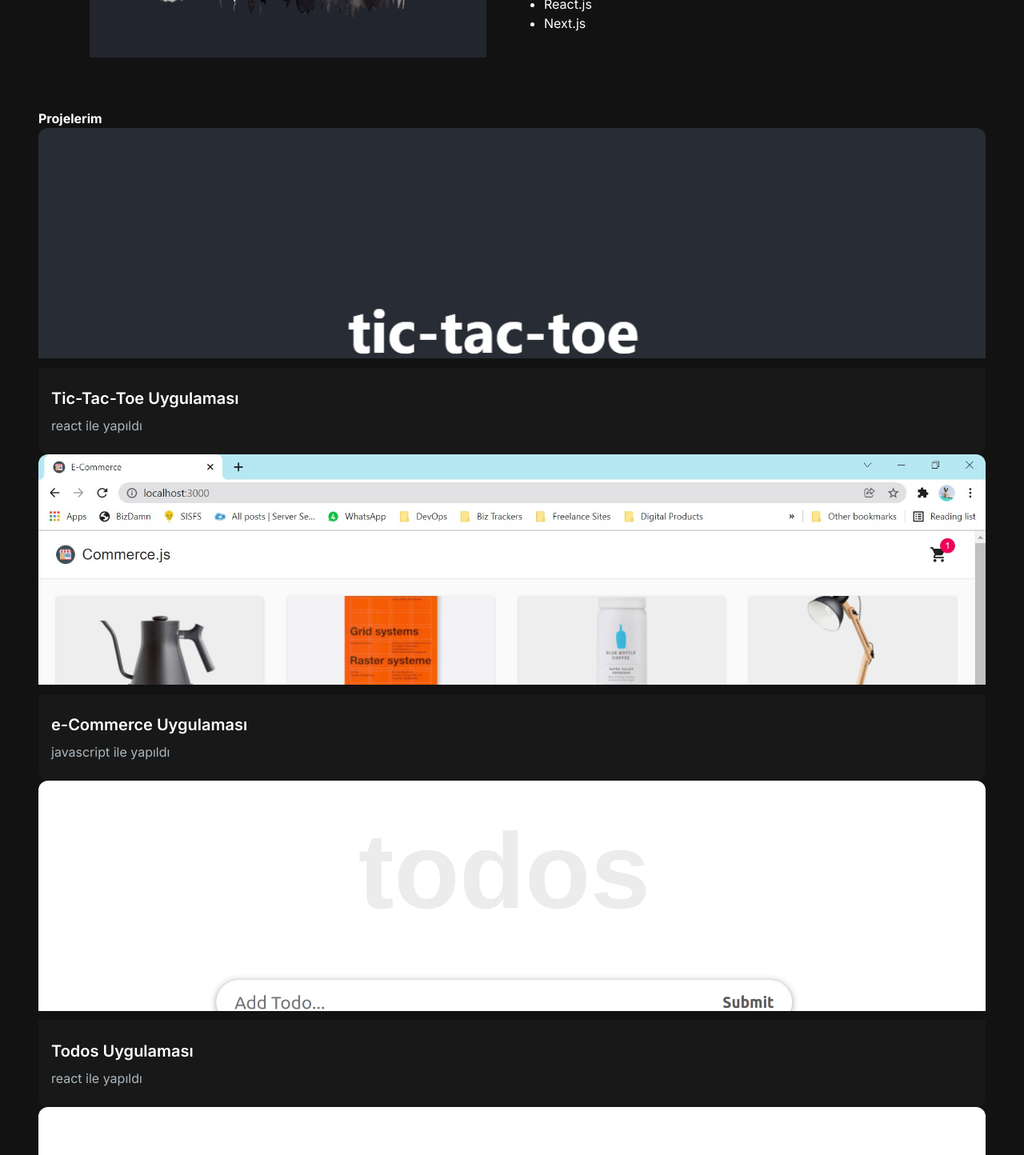
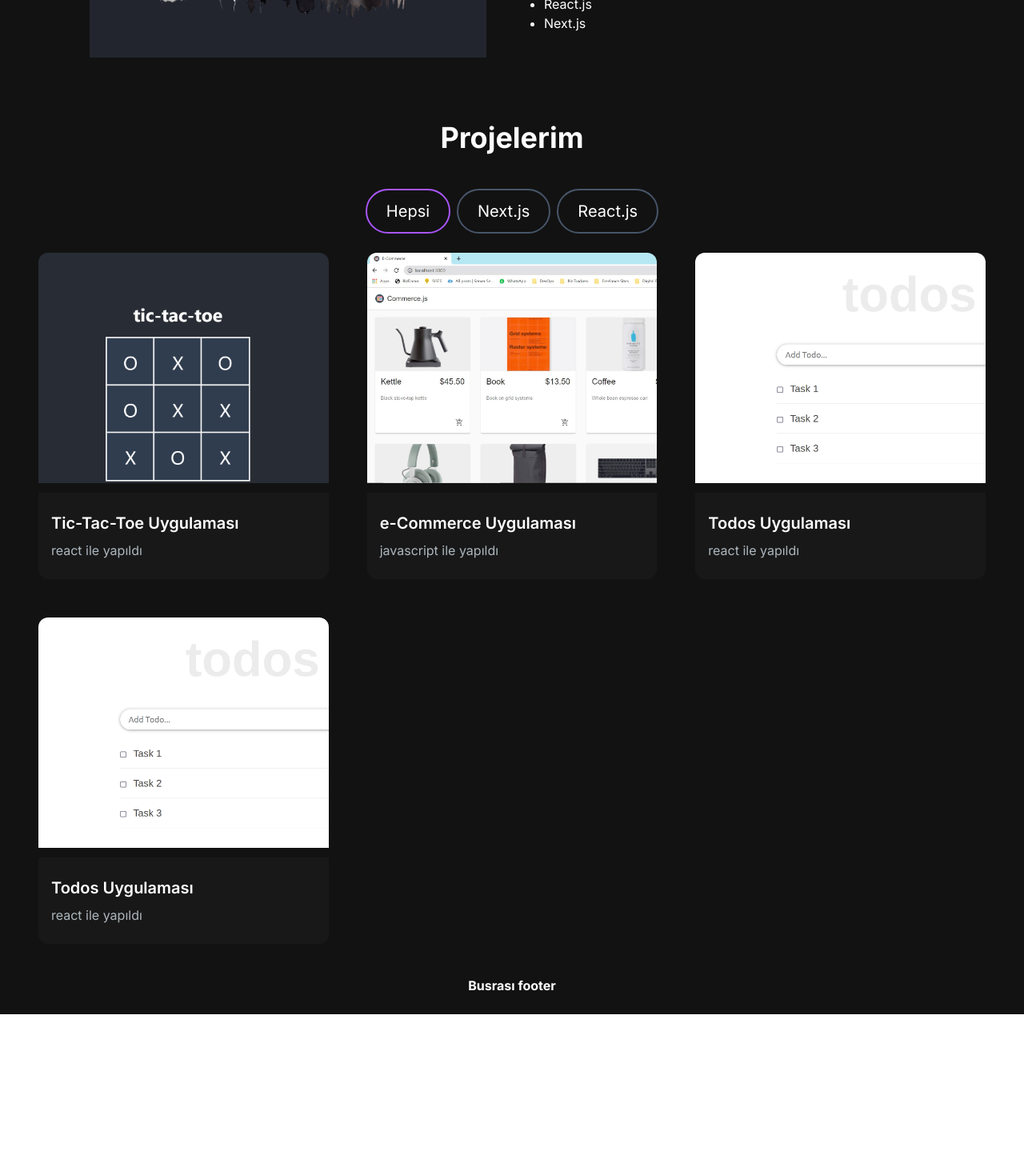
Before and after one commit to Busra-Ordu/PortfolioWebsiteWithNextJs, a Next.js app: page / in a window 1280 px wide. Shown: the part 1000-2444 px from the top of the page at 80% size. After the commit the page ends 2268 px from the top, so only its background shows below. Built offline with nearby package versions, Linux system fonts and the light colour scheme.

Commit message:
project kısmı detay ekleniyor

```diff
--- a/src/app/components/Footer.jsx
+++ b/src/app/components/Footer.jsx
@@ -2,7 +2,11 @@ import React from 'react'
 
 const Footer = () => {
   return (
-    <div>Busrası footer</div>
+    <section>
+      <div className=' flex flex-row justify-center items-center gap-2 py-6'>
+      <h1 className='text-white font-bold'>Busrası footer</h1>
+      </div>
+    </section>
   )
 }
 
--- a/src/app/components/Projects.jsx
+++ b/src/app/components/Projects.jsx
@@ -7,7 +7,7 @@ const projectData = [
     title: "Tic-Tac-Toe Uygulaması",
     description: "react ile yapıldı",
     image: "/images/projects/tic-tac-toe.png",
-    tag: ["All","Web"],
+    tag: ["Hepsi","Sadece-Next"],
     gitUrl:"/",
     previewUrl: "/",
   },
@@ -16,7 +16,7 @@ const projectData = [
     title: "e-Commerce Uygulaması",
     description: "javascript ile yapıldı",
     image: "/images/projects/ecommerce.jpg",
-    tag: ["All","Web"],
+    tag: ["Hepsi","Sadece-Next"],
     gitUrl:"/",
     previewUrl: "/",
   },
@@ -25,7 +25,7 @@ const projectData = [
     title: "Todos Uygulaması",
     description: "react ile yapıldı",
     image: "/images/projects/todos.png",
-    tag: ["All","Web"],
+    tag: ["Hepsi","Sadece-Next"],
     gitUrl:"/",
     previewUrl: "/",
   },
@@ -34,7 +34,7 @@ const projectData = [
     title: "Todos Uygulaması",
     description: "react ile yapıldı",
     image: "/images/projects/todos.png",
-    tag: ["All","Web"],
+    tag: ["Hepsi","Sadece-Next"],
     gitUrl:"/",
     previewUrl: "/",
   },
@@ -43,8 +43,22 @@ const projectData = [
 const Projects = () => {
   return (
     <>
-      <h2 className='text-white font-bold'>Projelerim </h2>
-      <div>
+      <h2 className=' text-center text-4xl font-bold text-white mt-4 mb-5'>
+        Projelerim
+        </h2>
+        <div className='text-white flex flex-row justify-center items-center gap-2 py-6'>
+
+        <button className='rounded-full border-2 border-purple-500 px-6 py-3 text-xl cursor-pointer '>
+          Hepsi
+        </button>
+        <button className='rounded-full border-2 border-slate-600 hover:border-white px-6 py-3 text-xl cursor-pointer '>
+          Next.js
+        </button>
+        <button className='rounded-full border-2 border-slate-600 hover:border-white px-6 py-3 text-xl cursor-pointer '>
+          React.js
+        </button>
+        </div>
+      <div className='grid md:grid-cols-3 gap-8 md:gap-12'>
         {
           projectData.map((project) => (
           <ProjectCard
```
Also changed, not shown: src/app/components/ProjectTag.jsx (added).
